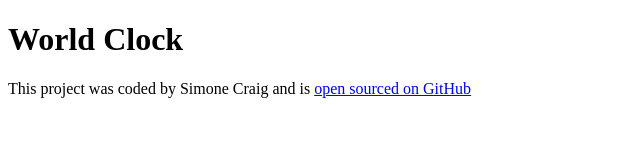
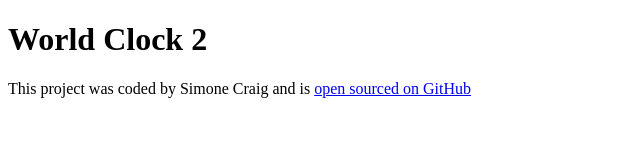
Before and after one commit to So-Simoneuk/Simone-s-World-Clock, a plain HTML site: page index.html in a window 1280 px wide. Shown: the full height of the page, 0-640 px from the left. Drawn offline with Linux system fonts and the light colour scheme.

```diff
--- a/index.html
+++ b/index.html
@@ -4,10 +4,10 @@
     <meta charset="UTF-8">
     <meta name="viewport" content="width=device-width, initial-scale=1.0">
     <link rel="stylesheet" href="css/style.css" />
-    <title>World Clock</title>
+    <title>World Clock 2</title>
 </head>
 <body>
-    <h1>World Clock</h1>
+    <h1>World Clock 2</h1>
 
 
 </body>
```
Also changed, not shown: 1 other file.
